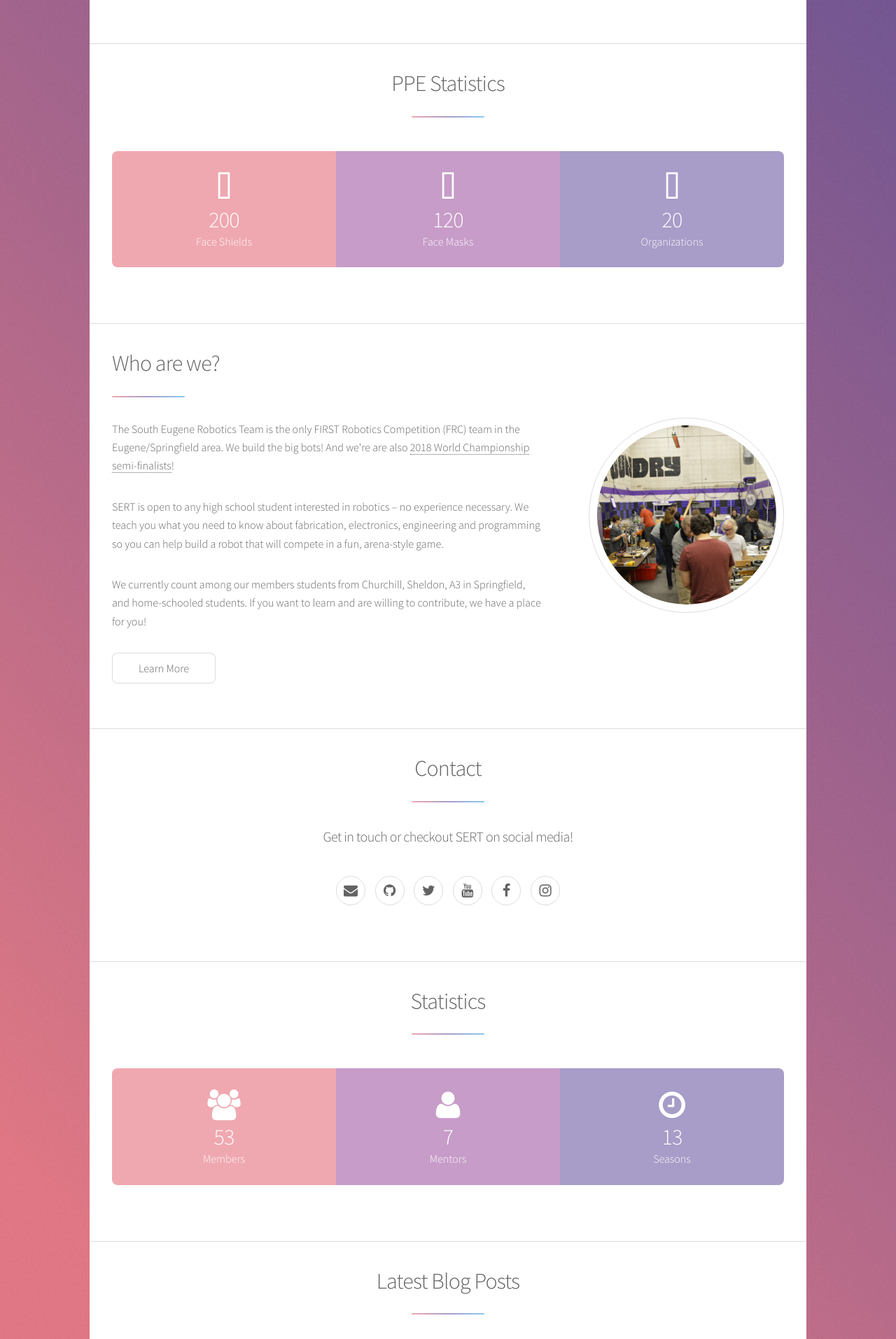
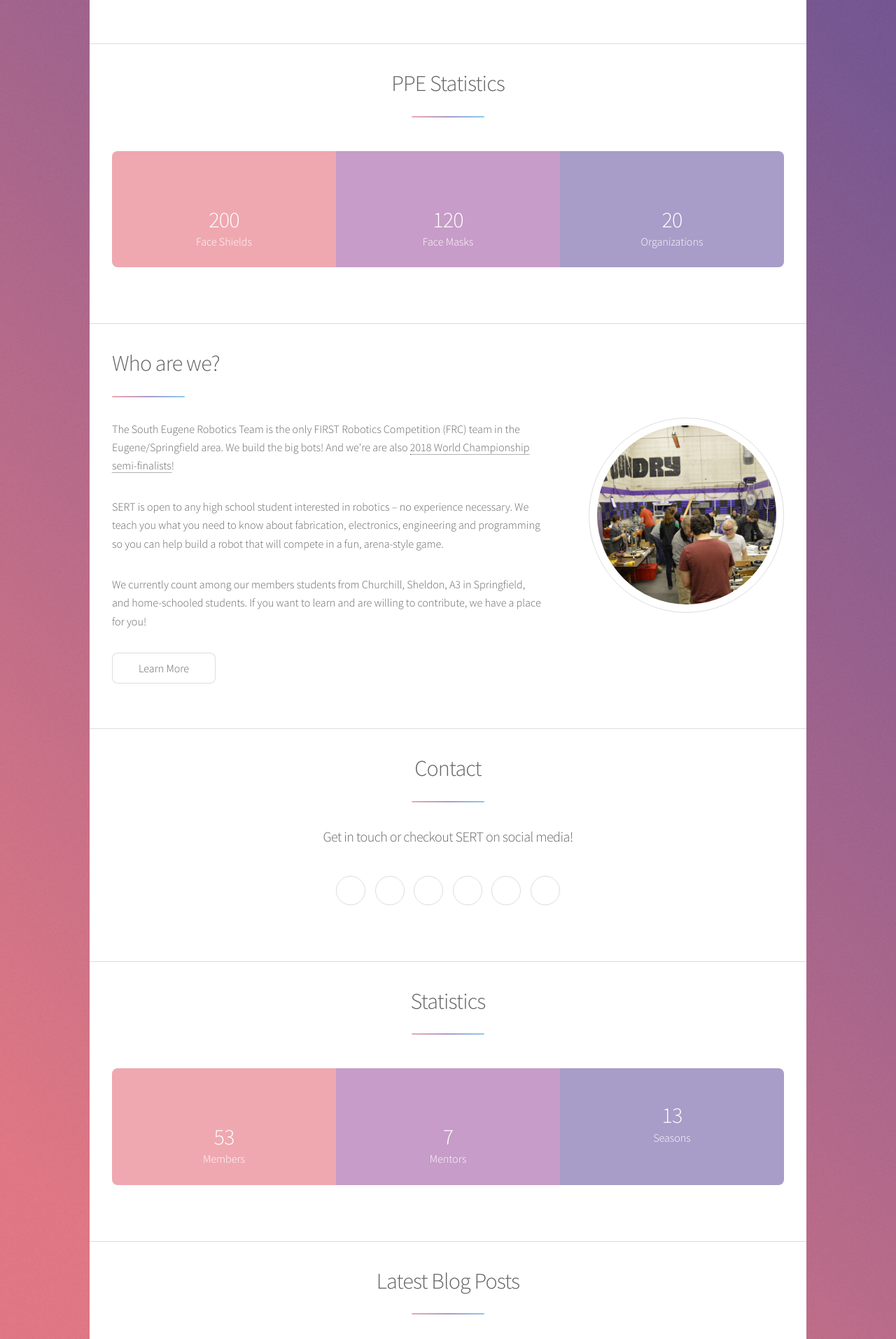
Before and after one commit to SouthEugeneRoboticsTeam/SouthEugeneRoboticsTeam.github.io, a Jekyll site: the page built from index.html, in a window 1280 px wide. Shown: the part 1228-3142 px from the top of the page at 70% size. Built offline with Jekyll 4.4.1, drawn with Linux system fonts in a browser that asks for light colours; nearby versions of some CDN libraries.

Commit message:
Update main.css

```diff
--- a/assets/css/main.css
+++ b/assets/css/main.css
@@ -1,4 +1,3 @@
-@import url(font-awesome.min.css);
 @import "https://fonts.googleapis.com/css?family=Source+Sans+Pro:300,400";
 
 /* Reset */
```
